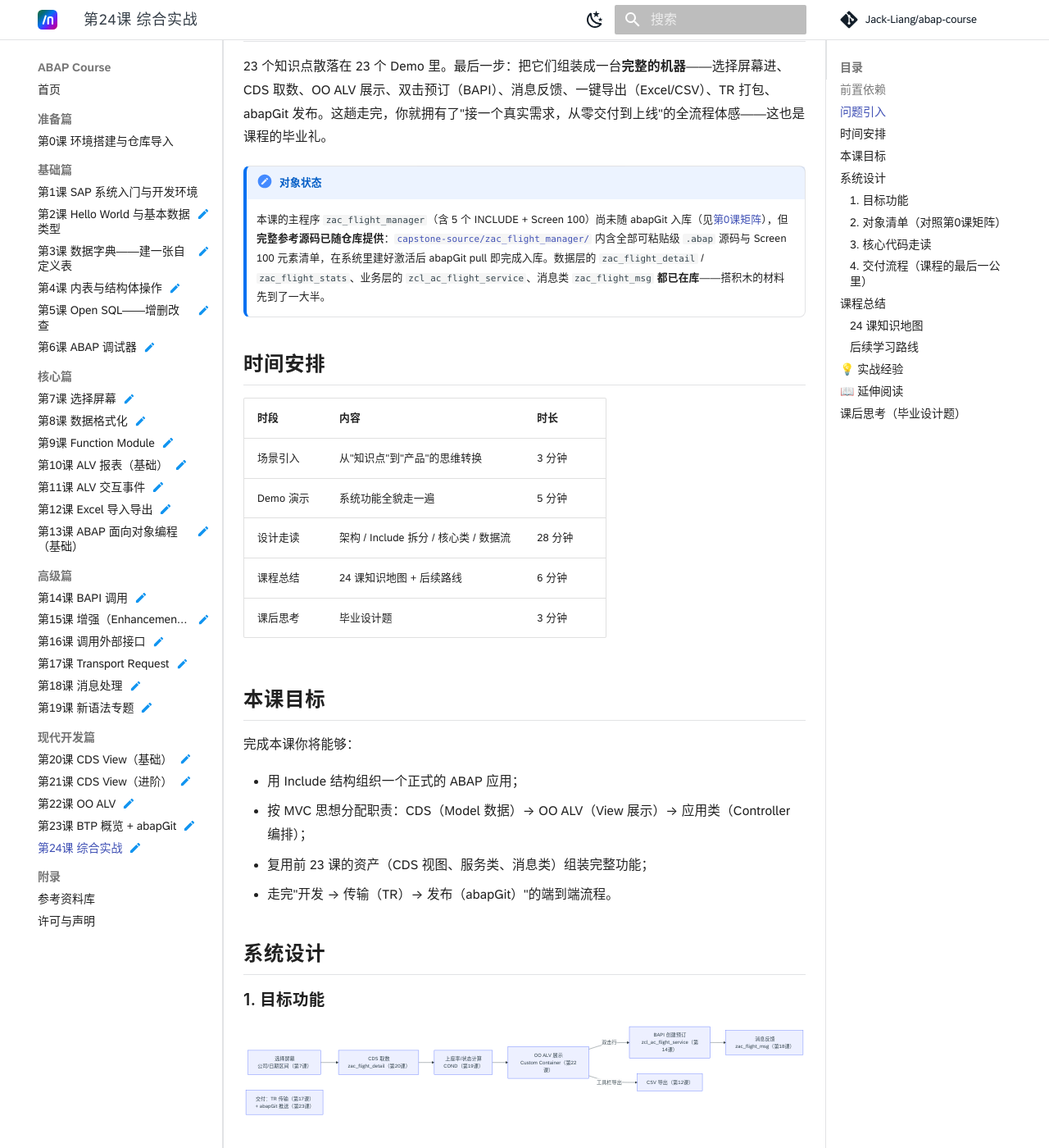
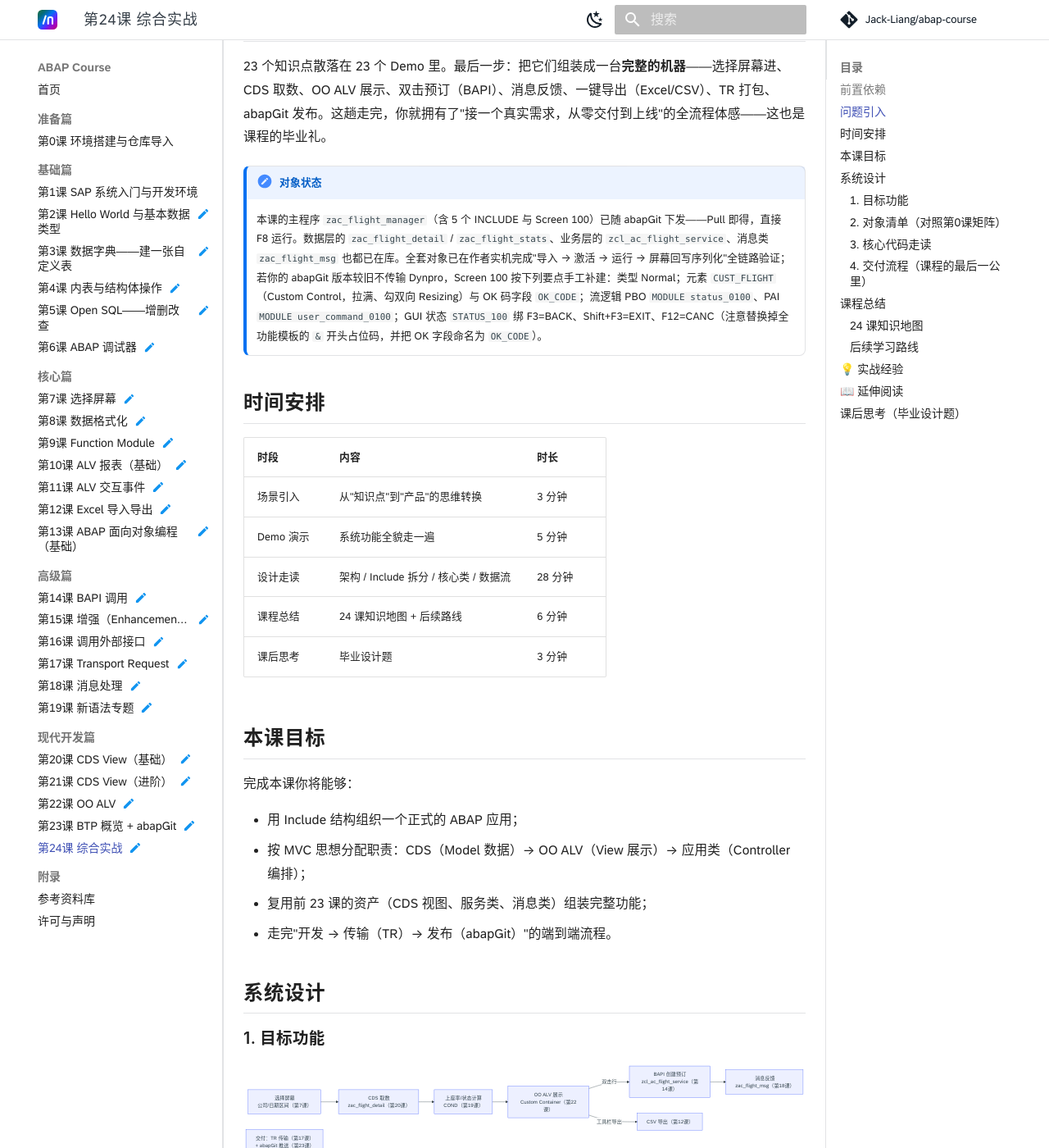
Before and after one commit to Jack-Liang/abap-course, an MkDocs documentation site: the page built from docs/24-capstone.md, in a window 1280 px wide and 1400 px high, scrolled down 491 px. Shown: the whole window at 82% size. Built offline with MkDocs 1.6.1 and Material for MkDocs 9.7.7, drawn with Linux system fonts in a browser that asks for light colours; some web fonts are replaced; comment, search, counter and statistics services are not loaded; some of the changed text lies outside the part shown.

Commit message:
feat: 第24课综合实战正式收官——删除 capstone-source，对象已全量入库
- ZAC_FLIGHT_MANAGER（主程序+5 INCLUDE+Screen 100+GUI 状态+文本符号）经实机导入-激活-运行-屏幕回写序列化全链路验证，capstone-source 参考副本完成使命，按 ref-source 同例删除以绝分叉隐患
- 第24课课文"对象状态"改为已下发口径，Screen 100 建屏要点（CUST_FLIGHT/OK_CODE/STATUS_100 三键位）内联进课文，旧版 abapGit 环境兜底
- 第0课矩阵与 README 移除最后一条"待补充对象"——24 课对象链路全部闭环

````diff
--- a/docs/24-capstone.md
+++ b/docs/24-capstone.md
@@ -16,7 +16,7 @@ status: beta
 
 !!! note "对象状态"
 
-    本课的主程序 `zac_flight_manager`（含 5 个 INCLUDE + Screen 100）尚未随 abapGit 入库（见[第0课矩阵](00-getting-started.md#四命名规范与对象对照)），但**完整参考源码已随仓库提供**：[`capstone-source/zac_flight_manager/`](https://github.com/Jack-Liang/abap-course/tree/master/capstone-source/zac_flight_manager) 内含全部可粘贴级 `.abap` 源码与 Screen 100 元素清单，在系统里建好激活后 abapGit pull 即完成入库。数据层的 `zac_flight_detail` / `zac_flight_stats`、业务层的 `zcl_ac_flight_service`、消息类 `zac_flight_msg` **都已在库**——搭积木的材料先到了一大半。
+    本课的主程序 `zac_flight_manager`（含 5 个 INCLUDE 与 Screen 100）已随 abapGit 下发——Pull 即得，直接 F8 运行。数据层的 `zac_flight_detail` / `zac_flight_stats`、业务层的 `zcl_ac_flight_service`、消息类 `zac_flight_msg` 也都已在库。全套对象已在作者实机完成"导入 → 激活 → 运行 → 屏幕回写序列化"全链路验证；若你的 abapGit 版本较旧不传输 Dynpro，Screen 100 按下列要点手工补建：类型 Normal；元素 `CUST_FLIGHT`（Custom Control，拉满、勾双向 Resizing）与 OK 码字段 `OK_CODE`；流逻辑 PBO `MODULE status_0100`、PAI `MODULE user_command_0100`；GUI 状态 `STATUS_100` 绑 F3=BACK、Shift+F3=EXIT、F12=CANC（注意替换掉全功能模板的 `&` 开头占位码，并把 OK 字段命名为 `OK_CODE`）。
 
 ## 时间安排
 
@@ -55,7 +55,7 @@ flowchart LR
 ### 2. 对象清单（对照第0课矩阵）
 
 ```
-ZAC_FLIGHT_MANAGER（主程序，参考源码见 capstone-source/，abapGit 对象待入库）
+ZAC_FLIGHT_MANAGER（主程序，已随仓库下发）
 ├── ZAC_FLIGHT_TOP     → 全局声明：TABLES/类型/对象引用
 ├── ZAC_FLIGHT_SEL     → 选择屏幕（PARAMETERS/SELECT-OPTIONS + 校验）
 ├── ZAC_FLIGHT_PBO     → Screen 100 PBO：容器/Grid 初始化
@@ -71,7 +71,7 @@ ZAC_FLIGHT_MANAGER（主程序，参考源码见 capstone-source/，abapGit 对
 
 ### 3. 核心代码走读
 
-> 以下代码块是设计走读用的**精简版**；完整可运行源码（含视图类 `lcl_alv_display` 与 Screen 100 配置清单）在仓库 [`capstone-source/zac_flight_manager/`](https://github.com/Jack-Liang/abap-course/tree/master/capstone-source/zac_flight_manager)——边读课文边对照真码，效果最佳。
+> 以下代码块是设计走读用的**精简版**；完整可运行源码在仓库 `src/zac_flight_manager.prog.abap` 与各 INCLUDE（`zac_flight_top/sel/pbo/pai/forms.prog.abap`）——边读课文边对照真码，效果最佳。
 
 **主程序 + TOP（结构骨架）：**
 
@@ -175,7 +175,7 @@ CLASS lcl_flight_app IMPLEMENTATION.
 ENDCLASS.
 ```
 
-**交互（示意）：** ALV 的 `double_click` 事件由视图类 handler 接住 → 读当前行 → 转发 `mo_app->create_booking( )`；工具栏 `ZEXPORT` 按钮 → `mo_app->export_to_csv( )`——事件入口只做"翻译"，业务全部交给控制器（完整实现见 `capstone-source/zac_flight_manager/zac_flight_forms.abap`）。
+**交互（示意）：** ALV 的 `double_click` 事件由视图类 handler 接住 → 读当前行 → 转发 `mo_app->create_booking( )`；工具栏 `ZEXPORT` 按钮 → `mo_app->export_to_csv( )`——事件入口只做"翻译"，业务全部交给控制器（完整实现见仓库 `src/zac_flight_forms.prog.abap`）。
 
 ### 4. 交付流程（课程的最后一公里）
 
@@ -225,7 +225,7 @@ ENDCLASS.
 
 > 完成后把你的答案/作品链接贴到**页面底部评论区**——这里会留下每一届学员的脚印，我也会来点评。
 
-1. **毕业设计**：不看参考，自己实现 `zac_flight_manager` 的展示层（Screen 100 + `lcl_alv_display`），跑通"筛选→展示→双击预订→导出"闭环；卡住或完成后，对照仓库 `capstone-source/zac_flight_manager/` 里的官方参考实现做一次重构复盘——commit 到你的 Fork 并贴出链接；
+1. **毕业设计**：不看参考，自己实现 `zac_flight_manager` 的展示层（Screen 100 + `lcl_alv_display`），跑通"筛选→展示→双击预订→导出"闭环；卡住或完成后，对照仓库 `src/` 里已下发的官方实现做一次重构复盘——commit 到你的 Fork 并贴出链接；
 2. **扩展题**：增加"按月份票价趋势"统计页（提示：CDS 里 `dats_add_days`/日期函数 + 第21课聚合）；
 3. **复盘**：24 课里你最有信心讲给别人听的是哪一课？最容易忘的是哪块？（评论区立个 flag，三个月后回来看看）
 4. **展望**：如果这个系统要上 BTP（RAP 重写），哪些资产可以直接搬走，哪些必须重做？（提示：CDS 的可迁移性正是它存在的意义）
````
Also changed, not shown: README.md (+1 -1 lines), capstone-source/zac_flight_manager/README.md (deleted, +0 -54 lines), docs/00-getting-started.md (+2 -2 lines), 6 other files.
